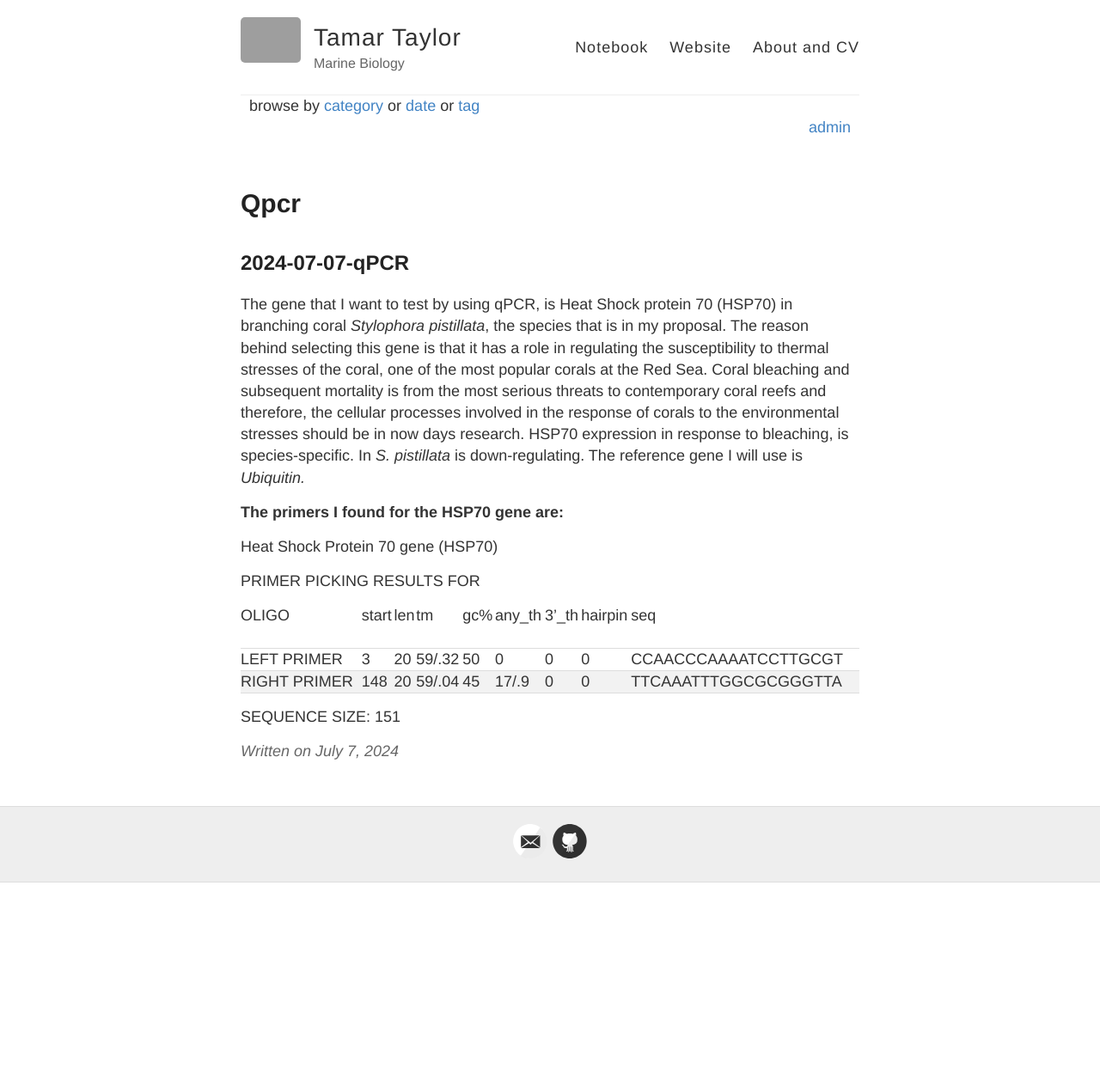
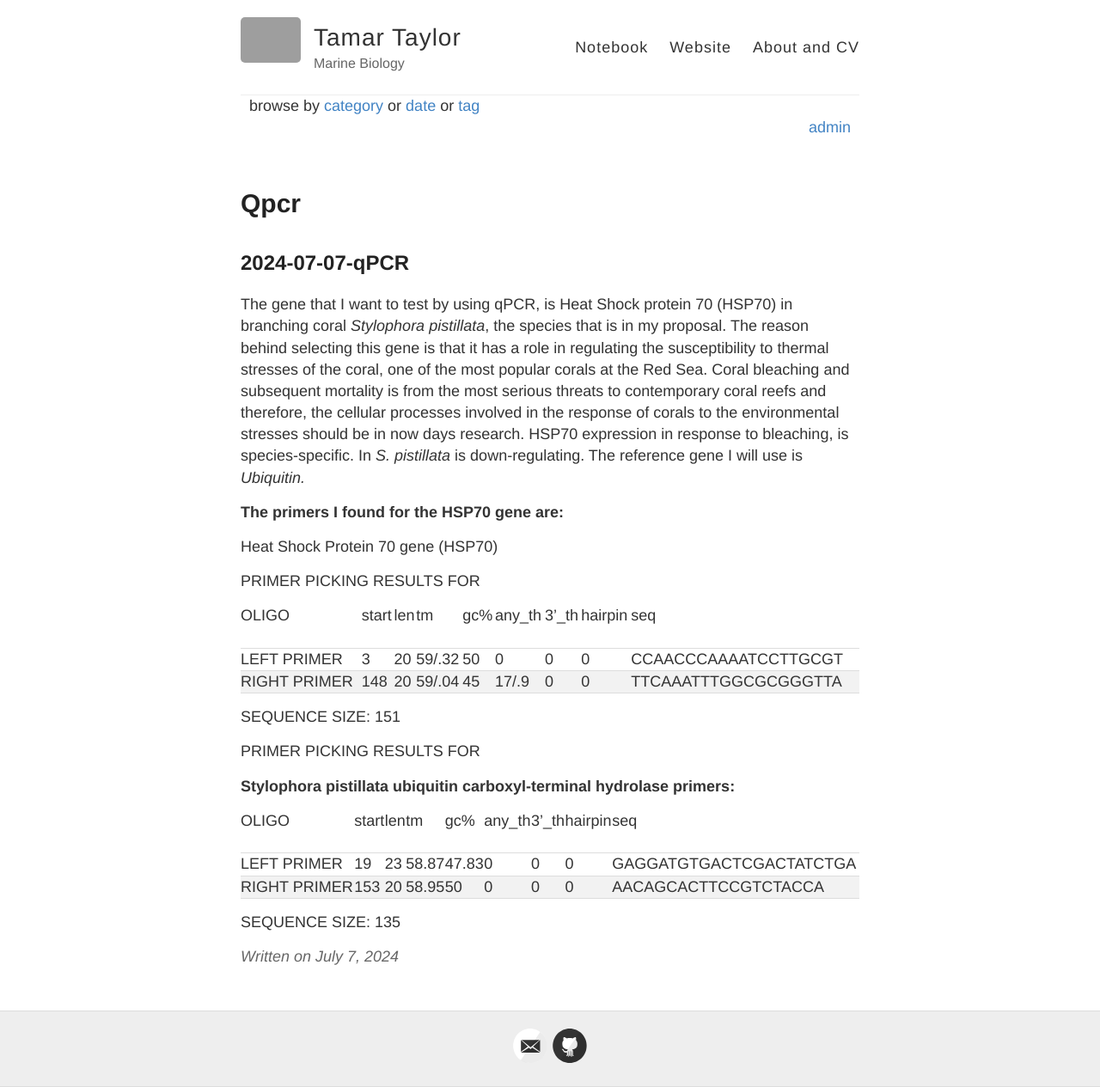
Before and after one commit to tamartaylor/Tamar_Notebook, a Jekyll site: the page built from _posts/2024-07-07-qPCR.md, in a window 1280 px wide. Shown: the whole page at 86% size. Built offline with Jekyll 4.4.1, drawn with Linux system fonts in a browser that asks for light colours; our own code applies the rules of GitHub Pages for plain Markdown files; before the commit the page ends 1027 px from its top, so only the background shows below that; grey boxes are pictures that could not be loaded.

Commit message:
Adding primers to qPCR post and photosurvey figures

```diff
--- a/_posts/2024-07-07-qPCR.md
+++ b/_posts/2024-07-07-qPCR.md
@@ -14,3 +14,14 @@ PRIMER PICKING RESULTS FOR
 |RIGHT PRIMER|148|20|59/.04|45|17/.9|0|0|TTCAAATTTGGCGCGGGTTA|
 
 SEQUENCE SIZE: 151
+
+PRIMER PICKING RESULTS FOR
+
+**Stylophora pistillata ubiquitin carboxyl-terminal hydrolase primers:**
+
+| OLIGO | start | len | tm | gc% | any_th |3'_th | hairpin | seq |
+|-------| ------|-----|-----|-----|------|------|-------|----------|
+|LEFT PRIMER|19|23|58.87|47.83|0|0|0|GAGGATGTGACTCGACTATCTGA|
+|RIGHT PRIMER|153|20|58.95|50|0|0|0|AACAGCACTTCCGTCTACCA|
+
+SEQUENCE SIZE: 135
```
Also changed, not shown: Images/Figure 1 Bryozoa by season_site_depth.jpeg (added), Images/Figure 2 Correlation_Broyzoa_Cnidaria.jpeg (added), Images/Figure 3 Correlation_Broyzoa_Algae.jpeg (added).
